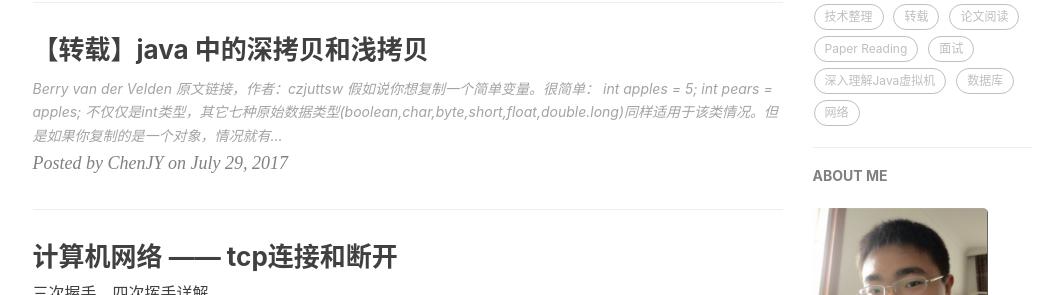
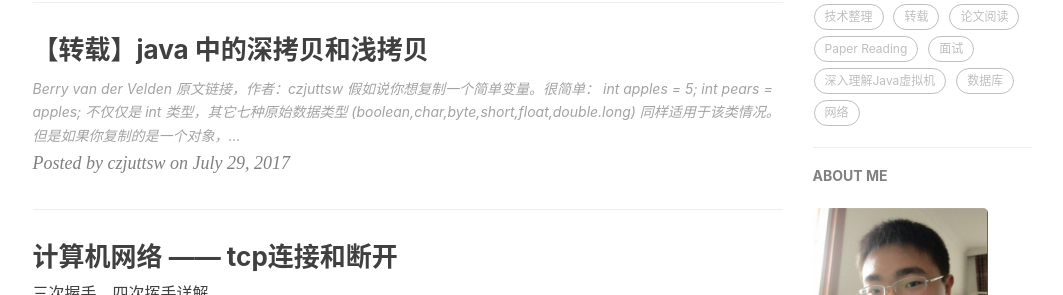
Before and after one commit to jiayangchen/jiayangchen.github.io, a Jekyll site: the page built from index.html, in a window 1280 px wide and 900 px high, scrolled down 442 px. Shown: the part 180-475 px from the top of the window, without its empty margins (135-1198 px from the left). Built offline with Jekyll 4.4.1, drawn with Linux system fonts in a browser that asks for light colours; nearby versions of some CDN libraries; the list of posts is cut into pages by our own code; comment, search, counter and statistics services are not loaded.

````diff
--- a/_posts/2017-07-29-copy.md
+++ b/_posts/2017-07-29-copy.md
@@ -3,7 +3,7 @@
 title: "【转载】java 中的深拷贝和浅拷贝"
 subtitle: ""
 date: 2017-07-29
-author: "ChenJY"
+author: "czjuttsw"
 header-img: "img/db.jpg"
 catalog: true
 tags:
@@ -22,7 +22,7 @@
 int pears = apples;
 ```
 
-不仅仅是int类型，其它七种原始数据类型(boolean,char,byte,short,float,double.long)同样适用于该类情况。但是如果你复制的是一个对象，情况就有些复杂了。假设说我是一个beginner，我会这样写：
+不仅仅是 int 类型，其它七种原始数据类型 (boolean,char,byte,short,float,double.long) 同样适用于该类情况。但是如果你复制的是一个对象，情况就有些复杂了。假设说我是一个 beginner，我会这样写：
 
 ```java
 class Student {
@@ -52,12 +52,12 @@
 ```
 <b>打印结果：学生1:12345，学生2:12345  </b>
 
-这里我们自定义了一个学生类，该类只有一个number字段。
-我们新建了一个学生实例，然后将该值赋值给stu2实例。(Student stu2 = stu1;)
+这里我们自定义了一个学生类，该类只有一个 number 字段。
+我们新建了一个学生实例，然后将该值赋值给 stu2 实例。(Student stu2 = stu1;)
 再看看打印结果，作为一个新手，拍了拍胸腹，对象复制不过如此，
 难道真的是这样吗？
 
-我们试着改变stu2实例的number字段，再打印结果看看：
+我们试着改变 stu2 实例的 number 字段，再打印结果看看：
 
 ```java
 stu2.setNumber(54321);
@@ -68,19 +68,20 @@
 
 <b>打印结果：学生1:54321，学生2:54321  </b>
 
-这就怪了，为什么改变学生2的学号，学生1的学号也发生了变化呢？原因出在(stu2 = stu1) 这一句。该语句的作用是将stu1的引用赋值给stu2，这样，stu1和stu2指向内存堆中同一个对象。如图：
+这就怪了，为什么改变学生2的学号，学生1的学号也发生了变化呢？原因出在 (stu2 = stu1) 这一句。该语句的作用是将 stu1 的引用赋值给 stu2，这样，stu1 和 stu2 指向内存堆中同一个对象。如图：
 ![image](http://img.my.csdn.net/uploads/201301/10/1357823538_3539.jpg)
 
 ### 那么，怎样才能达到复制一个对象呢？
-是否记得万类之王Object。它有11个方法，有两个protected的方法，其中一个为clone方法。该方法的签名是：
+是否记得万类之王 Object。它有 11 个方法，有两个 protected 的方法，其中一个为 clone 方法。该方法的签名是：
+
 ```java
 protected native Object clone() throws CloneNotSupportedException;
 ```
-因为每个类直接或间接的父类都是Object，因此它们都含有clone()方法，但是因为该方法是protected，所以都不能在类外进行访问。要想对一个对象进行复制，就需要对clone方法覆盖。
+因为每个类直接或间接的父类都是 Object，因此它们都含有 clone() 方法，但是因为该方法是 protected，所以都不能在类外进行访问。要想对一个对象进行复制，就需要对 clone 方法覆盖。
 
 #### 一般步骤是（浅复制）：
-1. 被复制的类需要实现Clonenable接口（不实现的话在调用clone方法会抛出CloneNotSupportedException异常) 该接口为标记接口(不含任何方法)
-2. 覆盖clone()方法，访问修饰符设为public。方法中调用super.clone()方法得到需要的复制对象，（native为本地方法)
+1. 被复制的类需要实现 Clonenable 接口（不实现的话在调用 clone 方法会抛出 CloneNotSupportedException 异常) 该接口为标记接口(不含任何方法)
+2. 覆盖 clone() 方法，访问修饰符设为 public。方法中调用 super.clone() 方法得到需要的复制对象，（ native 为本地方法)
 下面对上面那个方法进行改造：
 ```java
 class Student implements Cloneable{
@@ -130,7 +131,7 @@
 System.out.println(stu1 == stu2); // false
 ```
 
-上面的复制被称为浅复制(Shallow Copy)，还有一种稍微复杂的深度复制(deep copy)：我们在学生类里再加一个Address类。
+上面的复制被称为浅复制 (Shallow Copy)，还有一种稍微复杂的深度复制 (deep copy)：我们在学生类里再加一个 Address 类。
 
 ```java
 class Address  {
@@ -198,7 +199,7 @@
 
 <b>打印结果：学生1:123,地址:杭州市，学生2:123,地址:杭州市  </b>
 乍一看没什么问题，真的是这样吗？
-我们在main方法中试着改变addr实例的地址。
+我们在 main 方法中试着改变 addr 实例的地址。
 ```java
 addr.setAdd("西湖区");
 
@@ -209,8 +210,8 @@
 <b>打印结果：学生1:123,地址:杭州市，学生2:123,地址:杭州市，学生1:123,地址:西湖区，学生2:123,地址:西湖区  </b>
 
 这就奇怪了，怎么两个学生的地址都改变了？
-<b>原因是浅复制只是复制了addr变量的引用，并没有真正的开辟另一块空间，将值复制后再将引用返回给新对象。</b>
-所以，为了达到真正的复制对象，而不是纯粹引用复制。我们需要将Address类可复制化，并且修改clone方法，完整代码如下：
+<b>原因是浅复制只是复制了 addr 变量的引用，并没有真正的开辟另一块空间，将值复制后再将引用返回给新对象。</b>
+所以，为了达到真正的复制对象，而不是纯粹引用复制。我们需要将 Address 类可复制化，并且修改 clone 方法，完整代码如下：
 ```java
 package abc;
 
@@ -296,7 +297,7 @@
 <b>打印结果：学生1:123,地址:杭州市，学生2:123,地址:杭州市，学生1:123,地址:西湖区，学生2:123,地址:杭州市  </b>
 
 这样结果就符合我们的想法了。
-最后我们可以看看API里其中一个实现了clone方法的类：Java.util.Date:
+最后我们可以看看 API 里其中一个实现了 clone 方法的类：Java.util.Date:
 ```java
 /**
  * Return a copy of this object.
````
